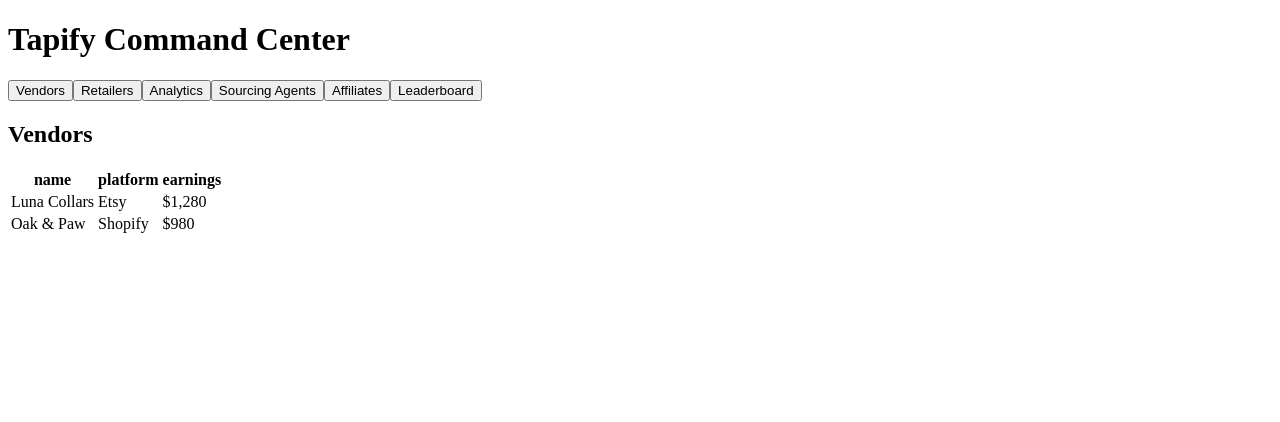
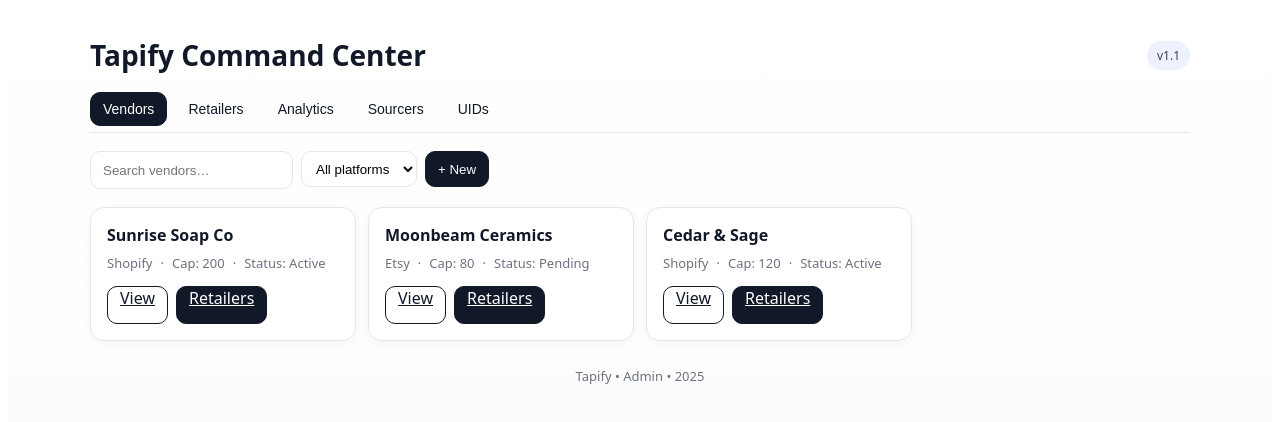
Before and after one commit to pawpayaco/tapify-marketplace, a Next.js app: page /admin in a window 1280 px wide. Shown: the top 422 px of the page. Built offline with nearby package versions, Linux system fonts and the light colour scheme.

Commit message:
Update admin.js

```diff
--- a/pages/admin.js
+++ b/pages/admin.js
@@ -1,112 +1,355 @@
-// File: /pages/admin.js
-import { useState } from 'react';
+// pages/admin.js
+import { useMemo, useState } from "react";
 
-const sections = ['Vendors', 'Retailers', 'Analytics', 'Sourcing Agents', 'Affiliates', 'Leaderboard'];
-
-const dummyData = {
-  Vendors: [
-    { name: 'Luna Collars', platform: 'Etsy', earnings: '$1,280' },
-    { name: 'Oak & Paw', platform: 'Shopify', earnings: '$980' },
-  ],
-  Retailers: [
-    { name: 'Pet Supplies Plus - Chicago', displays: 3, revenue: '$745' },
-    { name: 'Pawfect Groomers - LA', displays: 1, revenue: '$210' },
-  ],
-  Analytics: {
-    totalSales: 84,
-    conversionRate: '12%',
-    totalRevenue: '$4,985',
-    scanHeatmap: '🔴🟡🟢' // Placeholder
+const S = {
+  page: {
+    fontFamily: "system-ui, -apple-system, Segoe UI, Roboto, Ubuntu, Cantarell, Noto Sans, 'Helvetica Neue', Arial",
+    minHeight: "100vh",
+    background: "linear-gradient(180deg,#fff 0%,#fafafa 100%)",
+    color: "#111827",
   },
-  'Sourcing Agents': [
-    { name: 'Jenna (jenna@tapify.com)', vendors: 8, earned: '$320' },
-    { name: 'Kai (kai@tapify.com)', vendors: 12, earned: '$540' },
-  ],
-  Affiliates: [
-    { uid: '04a7d2', clicks: 45, conversions: 12, revenue: '$385' },
-    { uid: '1f9c31', clicks: 23, conversions: 6, revenue: '$160' },
-  ],
-  Leaderboard: [
-    { rank: 1, name: 'Kai', revenue: '$1,210' },
-    { rank: 2, name: 'Jenna', revenue: '$820' },
-  ]
+  container: {
+    maxWidth: 1100,
+    margin: "0 auto",
+    padding: "28px 20px 60px",
+  },
+  header: {
+    display: "flex",
+    alignItems: "center",
+    justifyContent: "space-between",
+    marginBottom: 18,
+  },
+  h1: { fontSize: 28, margin: 0 },
+  badge: {
+    fontSize: 12,
+    background: "#EEF2FF",
+    color: "#374151",
+    padding: "6px 10px",
+    borderRadius: 999,
+    marginLeft: 10,
+  },
+  tabs: {
+    display: "flex",
+    gap: 8,
+    borderBottom: "1px solid #E5E7EB",
+    paddingBottom: 6,
+    marginBottom: 18,
+    flexWrap: "wrap",
+  },
+  tab: (active) => ({
+    padding: "8px 12px",
+    borderRadius: 10,
+    fontSize: 14,
+    background: active ? "#111827" : "transparent",
+    color: active ? "white" : "#111827",
+    border: active ? "1px solid #111827" : "1px solid transparent",
+    cursor: "pointer",
+  }),
+  toolbar: {
+    display: "flex",
+    gap: 8,
+    margin: "6px 0 18px",
+    flexWrap: "wrap",
+  },
+  input: {
+    height: 36,
+    padding: "0 12px",
+    border: "1px solid #E5E7EB",
+    borderRadius: 10,
+    outline: "none",
+  },
+  select: {
+    height: 36,
+    padding: "0 10px",
+    border: "1px solid #E5E7EB",
+    borderRadius: 10,
+    outline: "none",
+    background: "white",
+  },
+  btn: {
+    height: 36,
+    padding: "0 12px",
+    borderRadius: 10,
+    border: "1px solid #111827",
+    background: "#111827",
+    color: "white",
+    cursor: "pointer",
+  },
+  grid: {
+    display: "grid",
+    gridTemplateColumns: "repeat(auto-fill, minmax(260px, 1fr))",
+    gap: 12,
+  },
+  card: {
+    background: "white",
+    border: "1px solid #E5E7EB",
+    borderRadius: 14,
+    padding: 16,
+    display: "grid",
+    gap: 8,
+    boxShadow: "0 2px 8px rgba(0,0,0,0.04)",
+  },
+  cardTitle: { margin: 0, fontSize: 16 },
+  statRow: { display: "flex", gap: 8, color: "#6B7280", fontSize: 13, flexWrap: "wrap" },
+  kpiWrap: {
+    display: "grid",
+    gridTemplateColumns: "repeat(auto-fit, minmax(180px, 1fr))",
+    gap: 12,
+    marginBottom: 12,
+  },
+  kpi: {
+    background: "white",
+    border: "1px solid #E5E7EB",
+    borderRadius: 14,
+    padding: 14,
+  },
+  kpiLabel: { color: "#6B7280", fontSize: 12, marginBottom: 4 },
+  kpiValue: { fontSize: 20, fontWeight: 600 },
+  tableWrap: {
+    overflow: "auto",
+    border: "1px solid #E5E7EB",
+    borderRadius: 12,
+    background: "white",
+  },
+  table: { width: "100%", borderCollapse: "collapse", fontSize: 14 },
+  thtd: { borderBottom: "1px solid #F3F4F6", padding: "10px 12px", textAlign: "left" },
+  footer: { marginTop: 26, color: "#6B7280", fontSize: 13, textAlign: "center" },
 };
 
+const TABS = ["Vendors", "Retailers", "Analytics", "Sourcers", "UIDs"];
+
 export default function Admin() {
-  const [activeSection, setActiveSection] = useState('Vendors');
+  const [tab, setTab] = useState("Vendors");
+  const [q, setQ] = useState("");
+  const [filter, setFilter] = useState("all");
+
+  // Dummy data (swap these for Supabase queries later)
+  const vendors = useMemo(
+    () => [
+      { id: "v1", name: "Sunrise Soap Co", email: "hello@sunrise.com", platform: "Shopify", cap: 200, status: "Active" },
+      { id: "v2", name: "Moonbeam Ceramics", email: "hi@moonbeam.io", platform: "Etsy", cap: 80, status: "Pending" },
+      { id: "v3", name: "Cedar & Sage", email: "support@cedarsage.com", platform: "Shopify", cap: 120, status: "Active" },
+    ],
+    []
+  );
+
+  const retailers = useMemo(
+    () => [
+      { id: "r1", name: "Green Market - Austin", location: "Austin, TX", displays: 4 },
+      { id: "r2", name: "Urban Goods - SF", location: "San Francisco, CA", displays: 7 },
+    ],
+    []
+  );
+
+  const sourcers = useMemo(
+    () => [
+      { id: "s1", name: "Ecom Kid 1", email: "kid1@tapify.io", revenue: 2450 },
+      { id: "s2", name: "Ecom Kid 2", email: "kid2@tapify.io", revenue: 1310 },
+    ],
+    []
+  );
+
+  const uids = useMemo(
+    () => [
+      { uid: "AAA111", business: "Sunrise Soap Co", claimed: true, scans: 92 },
+      { uid: "BBB222", business: "Moonbeam Ceramics", claimed: false, scans: 11 },
+      { uid: "CCC333", business: "Cedar & Sage", claimed: true, scans: 37 },
+    ],
+    []
+  );
+
+  // Simple filters
+  const qlc = q.trim().toLowerCase();
+  const filtVendors = vendors.filter(
+    (v) =>
+      (!qlc || v.name.toLowerCase().includes(qlc) || v.email.toLowerCase().includes(qlc)) &&
+      (filter === "all" || v.platform.toLowerCase() === filter)
+  );
 
   return (
-    <div className="min-h-screen bg-gradient-to-br from-[#fef9f5] to-[#ffe9f0] p-6 text-[#333] font-sans">
-      <h1 className="text-3xl font-bold text-[#ff60a5] mb-4">Tapify Command Center</h1>
+    <div style={S.page}>
+      <div style={S.container}>
+        <header style={S.header}>
+          <h1 style={S.h1}>Tapify Command Center</h1>
+          <div style={S.badge}>v1.1</div>
+        </header>
 
-      <div className="flex space-x-3 mb-6">
-        {sections.map((sec) => (
-          <button
-            key={sec}
-            onClick={() => setActiveSection(sec)}
-            className={`px-4 py-2 rounded-full border ${
-              activeSection === sec
-                ? 'bg-[#ff60a5] text-white'
-                : 'bg-white text-[#ff60a5] border-[#ff60a5]'
-            }`}
-          >
-            {sec}
+        {/* Tabs */}
+        <div style={S.tabs}>
+          {TABS.map((t) => (
+            <button key={t} onClick={() => setTab(t)} style={S.tab(tab === t)}>
+              {t}
+            </button>
+          ))}
+        </div>
+
+        {/* Toolbar */}
+        <div style={S.toolbar}>
+          <input
+            style={S.input}
+            placeholder={`Search ${tab.toLowerCase()}…`}
+            value={q}
+            onChange={(e) => setQ(e.target.value)}
+          />
+          {tab === "Vendors" && (
+            <select style={S.select} value={filter} onChange={(e) => setFilter(e.target.value)}>
+              <option value="all">All platforms</option>
+              <option value="shopify">Shopify</option>
+              <option value="etsy">Etsy</option>
+            </select>
+          )}
+          <button style={S.btn} onClick={() => alert("Add new (stub)")}>
+            + New
           </button>
-        ))}
-      </div>
+        </div>
 
-      <div className="bg-white rounded-xl shadow p-6">
-        <h2 className="text-xl font-semibold mb-3 text-[#ff60a5]">{activeSection}</h2>
+        {/* Content */}
+        {tab === "Vendors" && (
+          <>
+            <div style={S.grid}>
+              {filtVendors.map((v) => (
+                <article key={v.id} style={S.card}>
+                  <h3 style={S.cardTitle}>{v.name}</h3>
+                  <div style={S.statRow}>
+                    <span>{v.platform}</span>·<span>Cap: {v.cap}</span>·<span>Status: {v.status}</span>
+                  </div>
+                  <div style={{ display: "flex", gap: 8, marginTop: 6 }}>
+                    <a href={`/vendor/${v.id}`} style={{ ...S.btn, background: "#fff", color: "#111827" }}>
+                      View
+                    </a>
+                    <a href={`/retailers?vendor=${v.id}`} style={{ ...S.btn, background: "#111827" }}>
+                      Retailers
+                    </a>
+                  </div>
+                </article>
+              ))}
+            </div>
+          </>
+        )}
 
-        {/* Renders section content */}
-        {renderSection(activeSection)}
+        {tab === "Retailers" && (
+          <div style={S.grid}>
+            {retailers.map((r) => (
+              <article key={r.id} style={S.card}>
+                <h3 style={S.cardTitle}>{r.name}</h3>
+                <div style={S.statRow}>
+                  <span>{r.location}</span>·<span>Displays: {r.displays}</span>
+                </div>
+                <div style={{ display: "flex", gap: 8, marginTop: 6 }}>
+                  <a href={`/retailer/${r.id}`} style={{ ...S.btn, background: "#fff", color: "#111827" }}>
+                    View
+                  </a>
+                  <a href={`/retailer/${r.id}/rotate`} style={{ ...S.btn, background: "#111827" }}>
+                    Rotation
+                  </a>
+                </div>
+              </article>
+            ))}
+          </div>
+        )}
+
+        {tab === "Analytics" && (
+          <>
+            <div style={S.kpiWrap}>
+              <div style={S.kpi}>
+                <div style={S.kpiLabel}>Total Scans (7d)</div>
+                <div style={S.kpiValue}>1,148</div>
+              </div>
+              <div style={S.kpi}>
+                <div style={S.kpiLabel}>Conversions (7d)</div>
+                <div style={S.kpiValue}>124</div>
+              </div>
+              <div style={S.kpi}>
+                <div style={S.kpiLabel}>Est. Revenue (7d)</div>
+                <div style={S.kpiValue}>$8,920</div>
+              </div>
+              <div style={S.kpi}>
+                <div style={S.kpiLabel}>Top Vendor</div>
+                <div style={S.kpiValue}>Sunrise Soap Co</div>
+              </div>
+            </div>
+
+            <div style={S.tableWrap}>
+              <table style={S.table}>
+                <thead>
+                  <tr>
+                    <th style={S.thtd}>Vendor</th>
+                    <th style={S.thtd}>UID</th>
+                    <th style={S.thtd}>Scans</th>
+                    <th style={S.thtd}>Conversions</th>
+                    <th style={S.thtd}>Revenue</th>
+                  </tr>
+                </thead>
+                <tbody>
+                  {[
+                    { vendor: "Sunrise Soap Co", uid: "AAA111", scans: 92, conv: 16, rev: 620 },
+                    { vendor: "Moonbeam Ceramics", uid: "BBB222", scans: 11, conv: 1, rev: 55 },
+                    { vendor: "Cedar & Sage", uid: "CCC333", scans: 37, conv: 6, rev: 220 },
+                  ].map((row, i) => (
+                    <tr key={i}>
+                      <td style={S.thtd}>{row.vendor}</td>
+                      <td style={S.thtd}>{row.uid}</td>
+                      <td style={S.thtd}>{row.scans}</td>
+                      <td style={S.thtd}>{row.conv}</td>
+                      <td style={S.thtd}>${row.rev.toLocaleString()}</td>
+                    </tr>
+                  ))}
+                </tbody>
+              </table>
+            </div>
+          </>
+        )}
+
+        {tab === "Sourcers" && (
+          <div style={S.grid}>
+            {sourcers.map((s) => (
+              <article key={s.id} style={S.card}>
+                <h3 style={S.cardTitle}>{s.name}</h3>
+                <div style={S.statRow}>
+                  <span>{s.email}</span>·<span>Revenue: ${s.revenue.toLocaleString()}</span>
+                </div>
+                <div style={{ display: "flex", gap: 8, marginTop: 6 }}>
+                  <a href={`/sourcer/${s.id}`} style={{ ...S.btn, background: "#fff", color: "#111827" }}>
+                    Profile
+                  </a>
+                  <a href={`/leaderboard`} style={{ ...S.btn, background: "#111827" }}>
+                    Leaderboard
+                  </a>
+                </div>
+              </article>
+            ))}
+          </div>
+        )}
+
+        {tab === "UIDs" && (
+          <div style={S.tableWrap}>
+            <table style={S.table}>
+              <thead>
+                <tr>
+                  <th style={S.thtd}>UID</th>
+                  <th style={S.thtd}>Business</th>
+                  <th style={S.thtd}>Claimed</th>
+                  <th style={S.thtd}>Scans</th>
+                </tr>
+              </thead>
+              <tbody>
+                {uids
+                  .filter((u) => !q || u.uid.toLowerCase().includes(qlc) || u.business.toLowerCase().includes(qlc))
+                  .map((u) => (
+                    <tr key={u.uid}>
+                      <td style={S.thtd}>{u.uid}</td>
+                      <td style={S.thtd}>{u.business}</td>
+                      <td style={S.thtd}>{u.claimed ? "Yes" : "No"}</td>
+                      <td style={S.thtd}>{u.scans}</td>
+                    </tr>
+                  ))}
+              </tbody>
+            </table>
+          </div>
+        )}
+
+        <div style={S.footer}>Tapify • Admin • {new Date().getFullYear()}</div>
       </div>
     </div>
   );
 }
-
-function renderSection(section) {
-  const data = dummyData[section];
-
-  if (Array.isArray(data)) {
-    return (
-      <table className="w-full text-left">
-        <thead>
-          <tr>
-            {Object.keys(data[0]).map((key) => (
-              <th key={key} className="py-2 border-b text-sm text-gray-600">
-                {key}
-              </th>
-            ))}
-          </tr>
-        </thead>
-        <tbody>
-          {data.map((row, i) => (
-            <tr key={i} className="hover:bg-[#fff5fa]">
-              {Object.values(row).map((val, j) => (
-                <td key={j} className="py-2 border-b text-sm">
-                  {val}
-                </td>
-              ))}
-            </tr>
-          ))}
-        </tbody>
-      </table>
-    );
-  }
-
-  if (typeof data === 'object') {
-    return (
-      <div className="text-sm grid grid-cols-2 gap-4">
-        {Object.entries(data).map(([k, v]) => (
-          <div key={k} className="bg-[#fff5fa] p-4 rounded-md shadow">
-            <strong className="block text-[#ff60a5]">{k}</strong>
-            <span>{v}</span>
-          </div>
-        ))}
-      </div>
-    );
-  }
-
-  return <div className="text-sm">No data</div>;
-}
```
